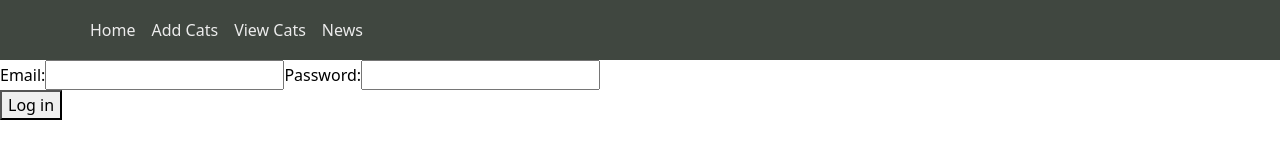
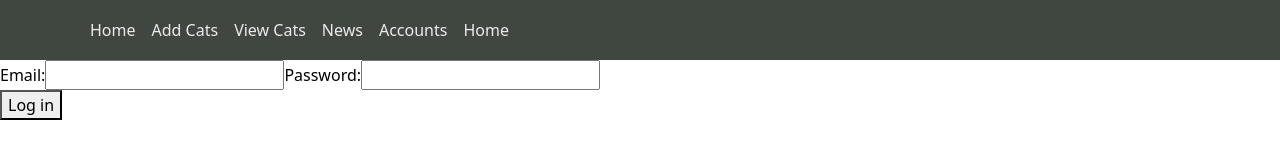
Before and after one commit to DaniilPaskal/junglebeauty-administrator, a React (Create React App) app: page /login in a window 1280 px wide. Shown: the top 160 px of the page. Built offline with nearby package versions, Linux system fonts and the light colour scheme; no server answers; sample sign-in values are in the browser's storage.

Commit message:
Added Accounts link

```diff
--- a/src/components/Navigation.jsx
+++ b/src/components/Navigation.jsx
@@ -1,9 +1,12 @@
 import React from 'react';
 import { Link, NavLink } from "react-router-dom";
 import { Container, Nav, Navbar, NavDropdown } from 'react-bootstrap';
+import { useAuth } from '../contexts/AuthContext';
 import './../App.css';
 
 const Navigation = () => {
+    const user = useAuth();
+
     return (
         <Navbar collapseOnSelect className='nav-bar' expand="lg" variant='dark' bg='dark'>
             <Container>
@@ -14,7 +17,14 @@ const Navigation = () => {
                         <NavLink className='nav-link' to='/add-cats'>Add Cats</NavLink>
                         <NavLink className='nav-link' to='/view-cats'>View Cats</NavLink>
                         <NavLink className='nav-link' to='/news'>News</NavLink>
+                        <NavLink className='nav-link' to='/accounts' end>Accounts</NavLink>
                     </Nav>
+                    {user &&
+                        <Nav>
+
+                            <NavLink className='nav-link' to='/' end>Home</NavLink>
+                        </Nav>
+                    }
                 </Navbar.Collapse>
             </Container>
         </Navbar>
```
